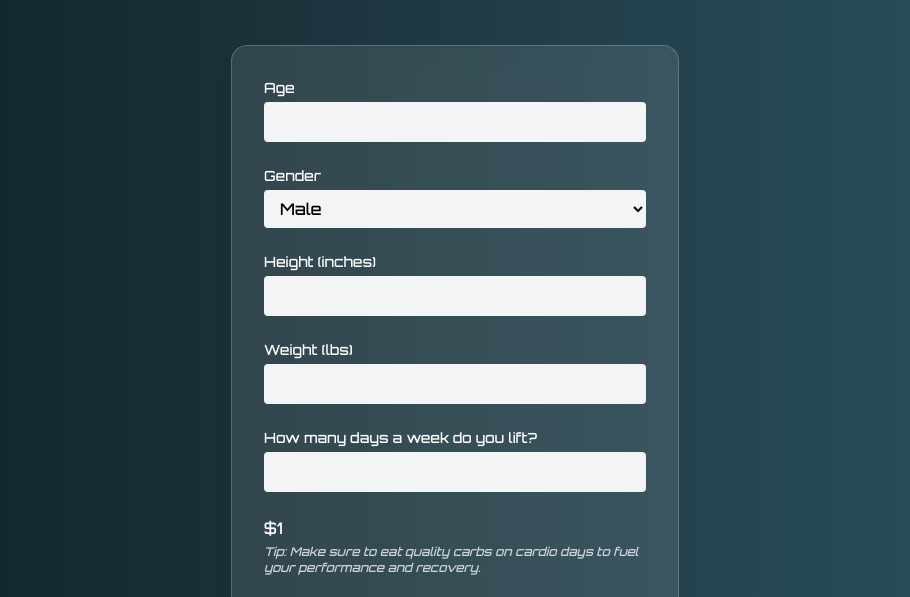
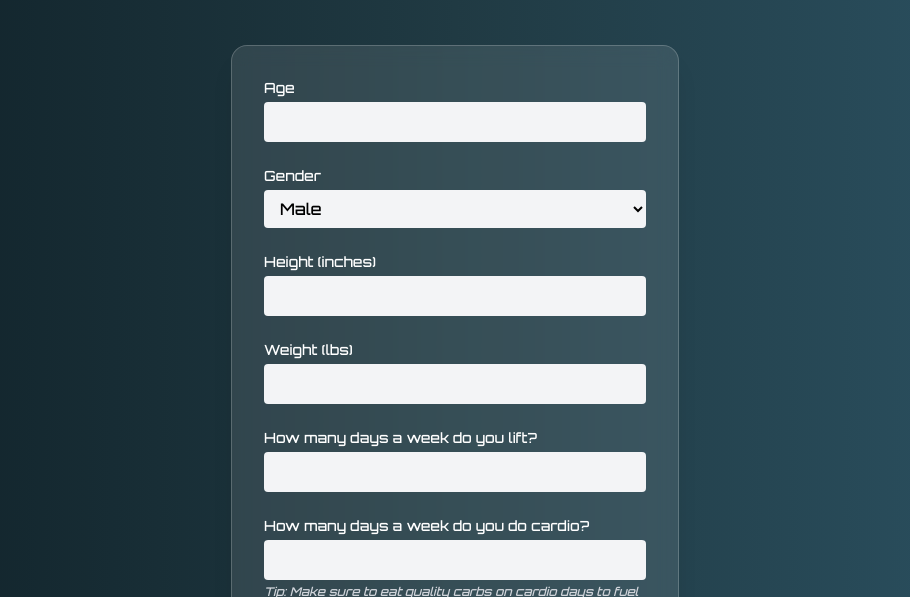
Before and after one commit to ph1lbetter/protein-calculator, a plain HTML site: page index.html in a window 1280 px wide. Shown: the part 195-792 px from the top of the page, without its empty margins (185-1095 px from the left). Drawn offline with nearby package versions, Linux system fonts and the light colour scheme.

Commit message:
Update index.html
added cardio question

```diff
--- a/index.html
+++ b/index.html
@@ -75,8 +75,9 @@
       </div>
 
       <div>
-        $1
-<p class='text-xs mt-1 text-gray-300 italic'>Tip: Make sure to eat quality carbs on cardio days to fuel your performance and recovery.</p>
+  <label for="cardio" class="block text-sm font-medium">How many days a week do you do cardio?</label>
+  <input type="number" id="cardio" name="cardio" required min="0" max="7" class="mt-1 w-full px-3 py-2 bg-gray-100 text-black rounded" />
+  <p class='text-xs mt-1 text-gray-300 italic'>Tip: Make sure to eat quality carbs on cardio days to fuel your performance and recovery.</p>
 
       </div>
 
```
